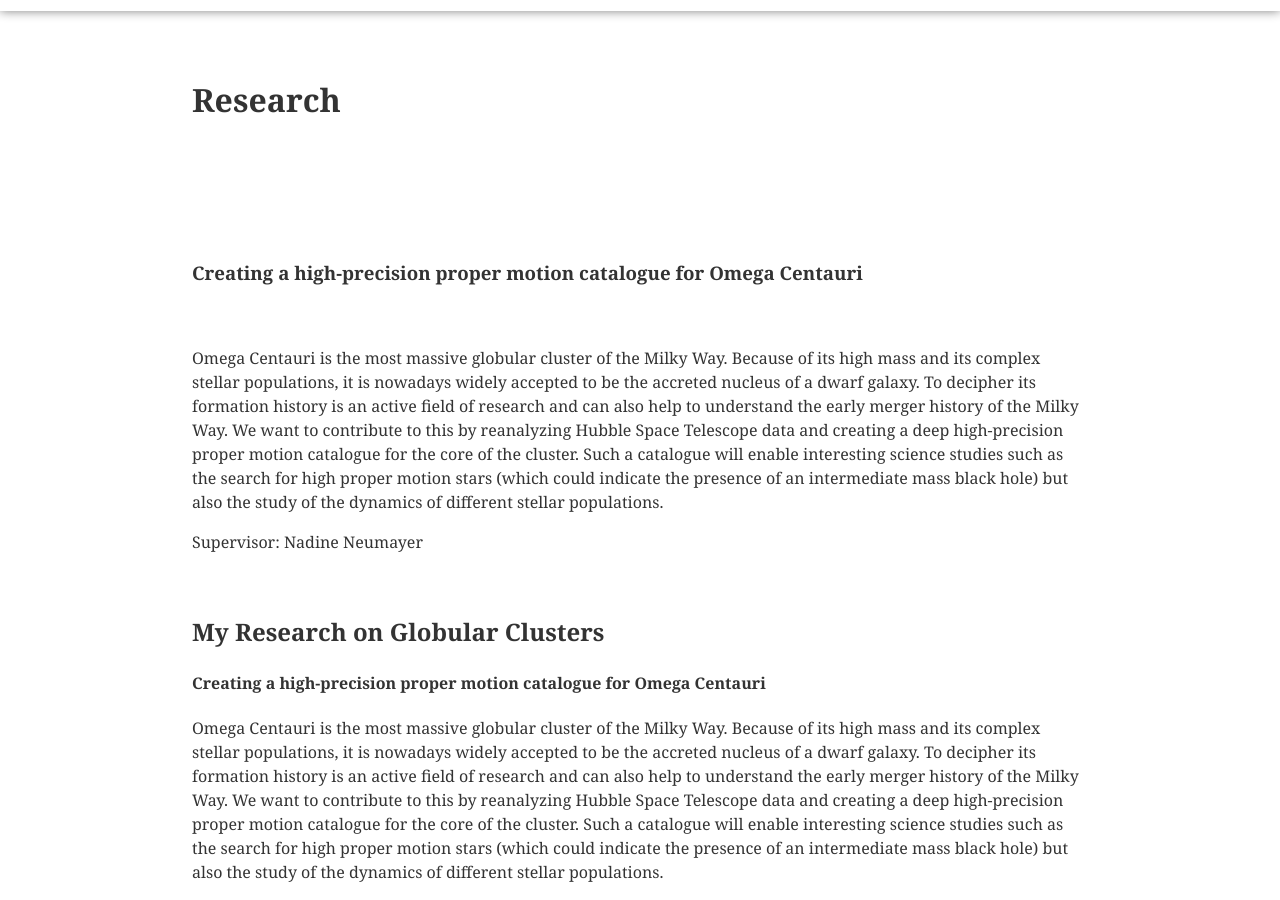
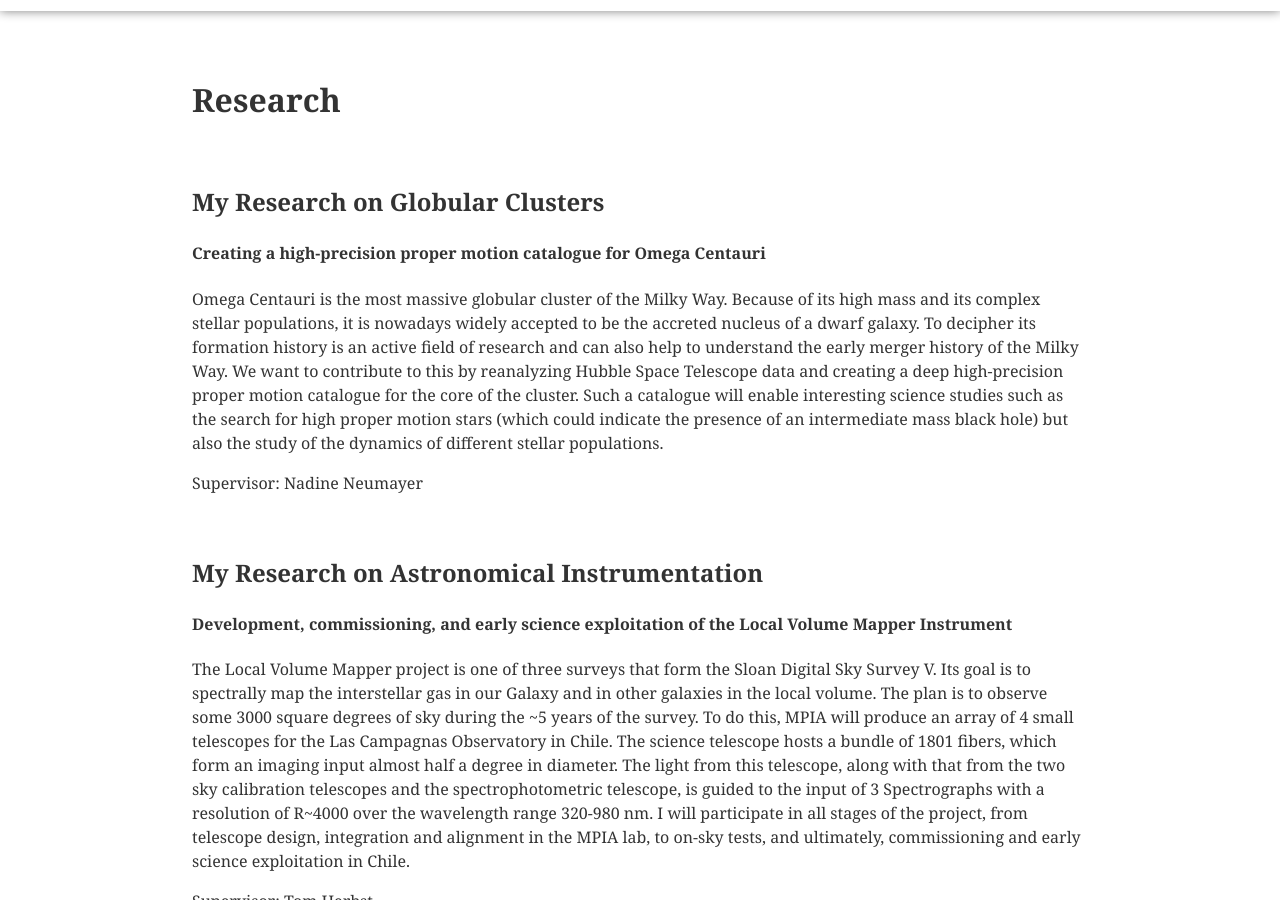
Before and after one commit to maxhaeberle/maxhaeberle.github.io, a Jekyll site: the page built from research.html, in a window 1280 px wide and 900 px high, scrolled down 306 px. Built offline with Jekyll 4.4.1, drawn with Linux system fonts in a browser that asks for light colours.

Commit message:
Saved changes

```diff
--- a/cv.html
+++ b/cv.html
@@ -5,6 +5,7 @@ permalink: cv/
 
 header-image: assets/img/omega_centauri_center.png
 ---
+
 <h1>Vita</h1>
 
 <h2> Education </h2>
--- a/index.html
+++ b/index.html
@@ -2,7 +2,7 @@
 layout: default
 title: Maximilian Häberle
 
-header-image: assets/img/omega_centauri_center.png
+header-image: assets/img/lasilla.jpg
 ---
 
 <div class="profile">
@@ -13,6 +13,7 @@ header-image: assets/img/omega_centauri_center.png
 	I am an astronomy PhD student, working in the
 	<a href="https://www.mpia.de/galactic-nuclei" target="_blank">Galactic Nuclei Group (Nadine Neumayer)</a> at the
 	<a href="http://www.mpia.de" target="_blank">Max Planck Institute for Astronomy (MPIA)</a> in Heidelberg.
+</p>
 	Previously, I was a fellow of the International Max Planck Research School on Astronomy and Cosmic Physics at the
 University of Heidelberg (<a href="http://www.imprs-hd.mpg.de" target="_blank">IMPRS</a>).
 
--- a/publications.html
+++ b/publications.html
@@ -5,6 +5,7 @@ permalink: /publications/
 
 header-image: assets/img/lasilla2.jpg
 ---
+
 <h1>Publications</h1>
 
 <p>
--- a/research.html
+++ b/research.html
@@ -3,18 +3,10 @@ title: Research
 layout: default
 permalink: research/
 
-header-image: ../assets/img/img3.jpg
+header-image: assets/img/omega_centauri_center.png
 ---
+
 <h1>Research</h1>
-<h1 style="margin-top: 15vh;"></h1>
-        <h3>Creating a high-precision proper motion catalogue for Omega Centauri</h3>
-        <div class="container_left">
-        <p>&nbsp;</p>
-        <p>Omega Centauri is the most massive globular cluster of the Milky Way.  Because of its high mass and its complex stellar populations, it is nowadays widely accepted to be the accreted nucleus of a dwarf galaxy. To decipher its formation history is an active field of research and can also help to understand the early merger history of the Milky Way. We want to contribute to this by reanalyzing Hubble Space Telescope data and creating a deep high-precision proper motion catalogue for the core of the cluster. Such a catalogue will enable interesting science studies such as the search for high proper motion stars (which could indicate the presence of an intermediate mass black hole) but also the study of the dynamics of different stellar populations.</p>
-        <p>Supervisor: Nadine Neumayer</p>
-        </div>
-
-
 <h2 id="GC_research">My Research on Globular Clusters</h2>
 <h4>Creating a high-precision proper motion catalogue for Omega Centauri</h4>
 <p>
@@ -26,5 +18,5 @@ header-image: ../assets/img/img3.jpg
 <h4>Development, commissioning, and early science exploitation of the Local Volume Mapper Instrument</h4>
 <p>
 The Local Volume Mapper project is one of three surveys that form the Sloan Digital Sky Survey V. Its goal is to spectrally map the interstellar gas in our Galaxy and in other galaxies in the local volume. The plan is to observe some 3000 square degrees of sky during the ~5 years of the survey. To do this, MPIA will produce an array of 4 small telescopes for the Las Campagnas Observatory in Chile. The science telescope hosts a bundle of 1801 fibers, which form an imaging input almost half a degree in diameter. The light from this telescope, along with that from the two sky calibration telescopes and the spectrophotometric telescope, is guided to the input of 3 Spectrographs with a resolution of R~4000 over the wavelength range 320-980 nm. I will participate in all stages of the project, from telescope design, integration and alignment in the MPIA lab, to on-sky tests, and ultimately, commissioning and early science exploitation in Chile.</p>
-<p>Supervisor: Tom Herbst</p>>
+<p>Supervisor: Tom Herbst</p>
 </p>
```
Also changed, not shown: about.html (deleted, +0 -31 lines), 2 other files.
